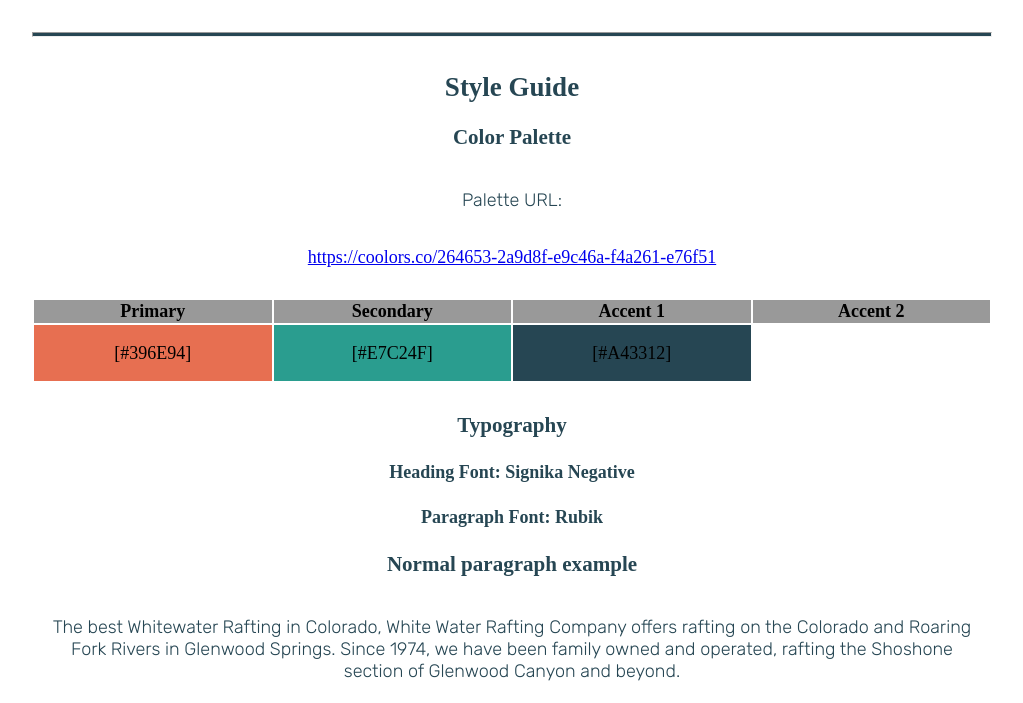
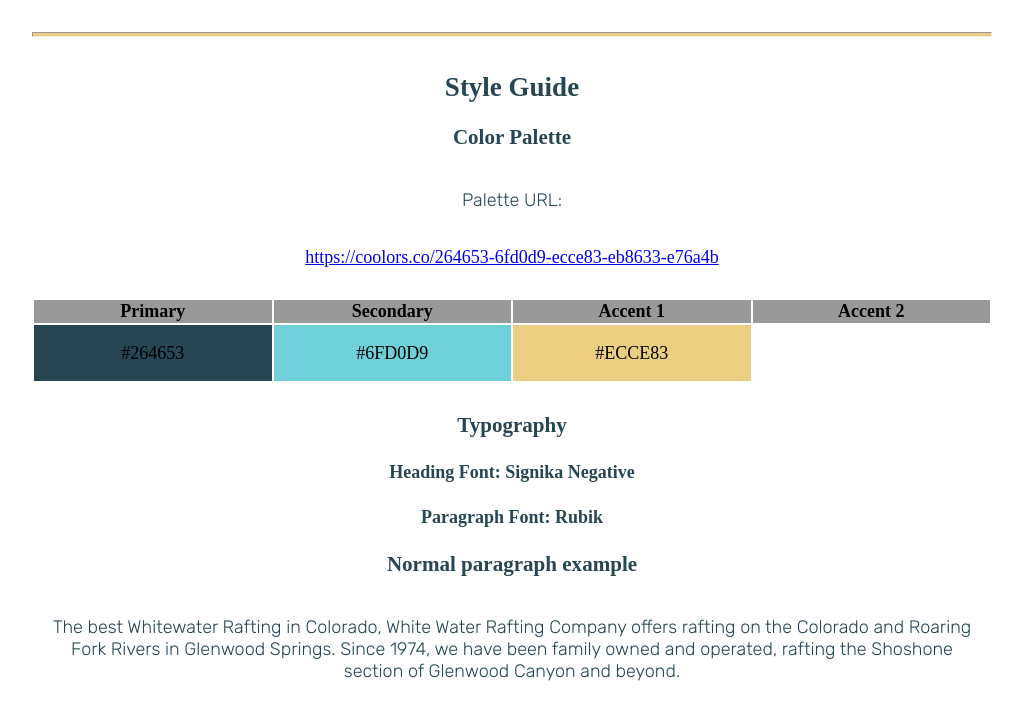
Before and after one commit to levijohnson1227/wdd130, a plain HTML site: page wwr/site-plan-rafting.html in a window 1280 px wide. Shown: the part 1197-1900 px from the top of the page, without its empty margins (128-1151 px from the left). Drawn offline with Linux system fonts and the light colour scheme; a web font is replaced by a local one.

Commit message:
updated again

```diff
--- a/wwr/site-plan-rafting.html
+++ b/wwr/site-plan-rafting.html
@@ -42,8 +42,8 @@
 
     <!-- Copy and paste the URL to your finished palette below. Replace the href value that is there with yours. Make sure to paste it into both the href value and the content text of the <a> tag -->
     <p>Palette URL:</p>
-    <a href="https://coolors.co/264653-2a9d8f-e9c46a-f4a261-e76f51"
-      target="_blank">https://coolors.co/264653-2a9d8f-e9c46a-f4a261-e76f51</a>
+    <a href="https://coolors.co/264653-6fd0d9-ecce83-eb8633-e76a4b"
+      target="_blank">https://coolors.co/264653-6fd0d9-ecce83-eb8633-e76a4b</a>
 
     <table class="colors">
       <tr>
@@ -54,9 +54,9 @@
       </tr>
       <!-- Replace the numbers in the boxes below with your hex color codes. Then switch to the site-plan.css file and change your colors there as well. -->
       <tr>
-        <td class="primary">[#396E94]</td>
-        <td class="secondary">[#E7C24F]</td>
-        <td class="accent1">[#A43312]</td>
+        <td class="primary">#264653</td>
+        <td class="secondary">#6FD0D9</td>
+        <td class="accent1">#ECCE83</td>
         <td class="accent2"></td>
       </tr>
     </table>
--- a/wwr/styles/site-plan-rafting.css
+++ b/wwr/styles/site-plan-rafting.css
@@ -6,10 +6,10 @@ Fonts are separated by a & */
 
 :root {
   /* change the values below to your colors from your palette */
-  --primary-color: #E76F51   ;
-  --secondary-color: #2A9d8f ;
-  --accent1-color: #264653;
-  --accent2-color: white;
+  --primary-color: #264653 ;
+  --secondary-color: #6FD0D9;
+  --accent1-color: #ECCE83;
+  --accent2-color: ;
 
   /* change the values below to your chosen font(s) */
   --heading-font: "Signika Negative";
@@ -19,12 +19,12 @@ Fonts are separated by a & */
   --headline-color-on-white: #264653;  /* headlines on a white background */
   --headline-color-on-color: white; /* headlines on a colored background */
   --paragraph-color-on-white: #264653; /* paragraph text on a white background */
-  --paragraph-color-on-color: white; /* paragraph text on a colored background */
-  --paragraph-background-color: #E76F51  ;
-  --nav-link-color: #0b0b0b;
-  --nav-background-color: #2A9d8f;
+  --paragraph-color-on-color: #264653; /* paragraph text on a colored background */
+  --paragraph-background-color: #6FD0D9 ;
+  --nav-link-color: white;
+  --nav-background-color: #264653;
   --nav-hover-link-color: white;
-  --nav-hover-background-color: #396E94;
+  --nav-hover-background-color: #ECCE83;
 }
 
 
```
